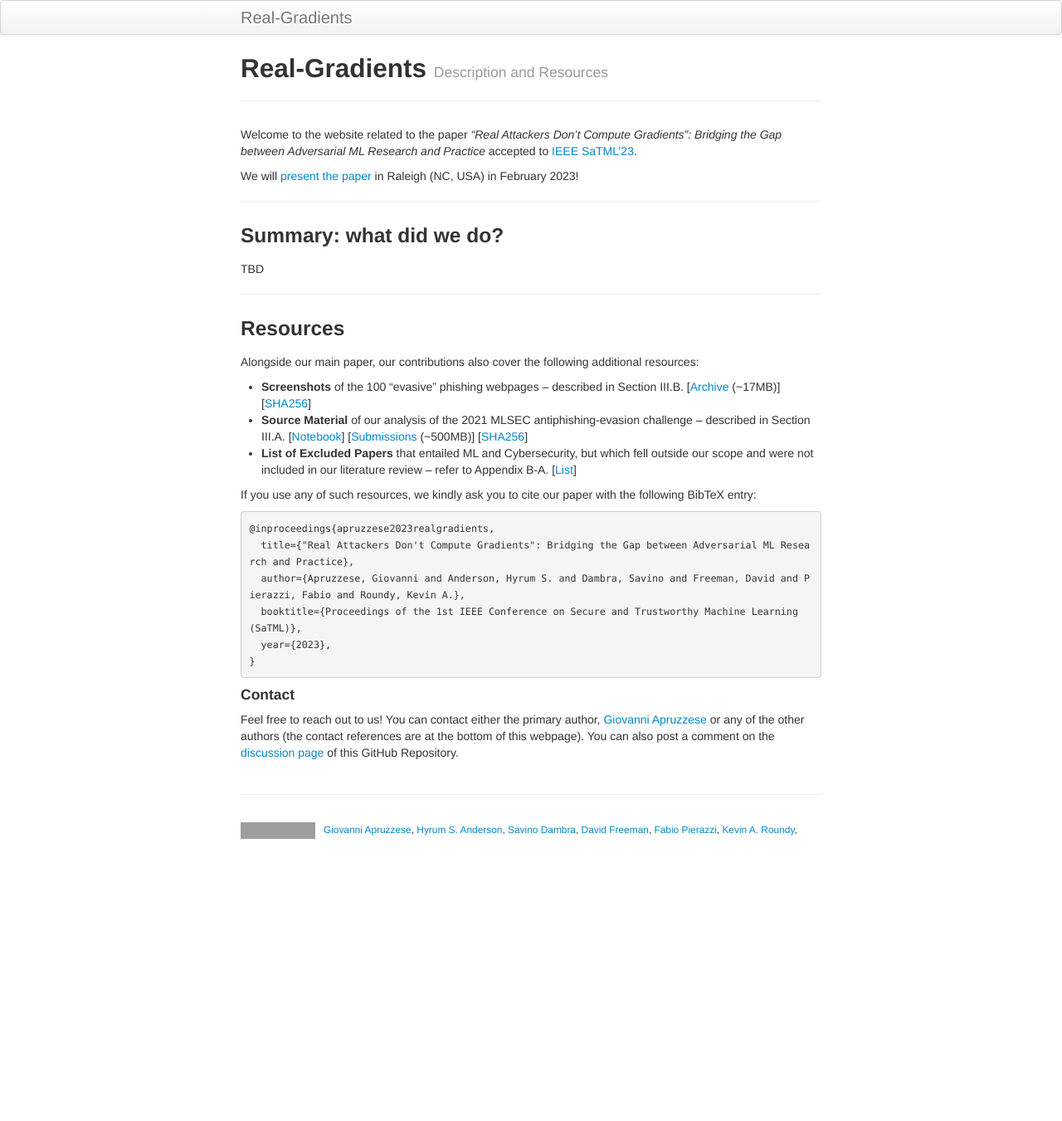
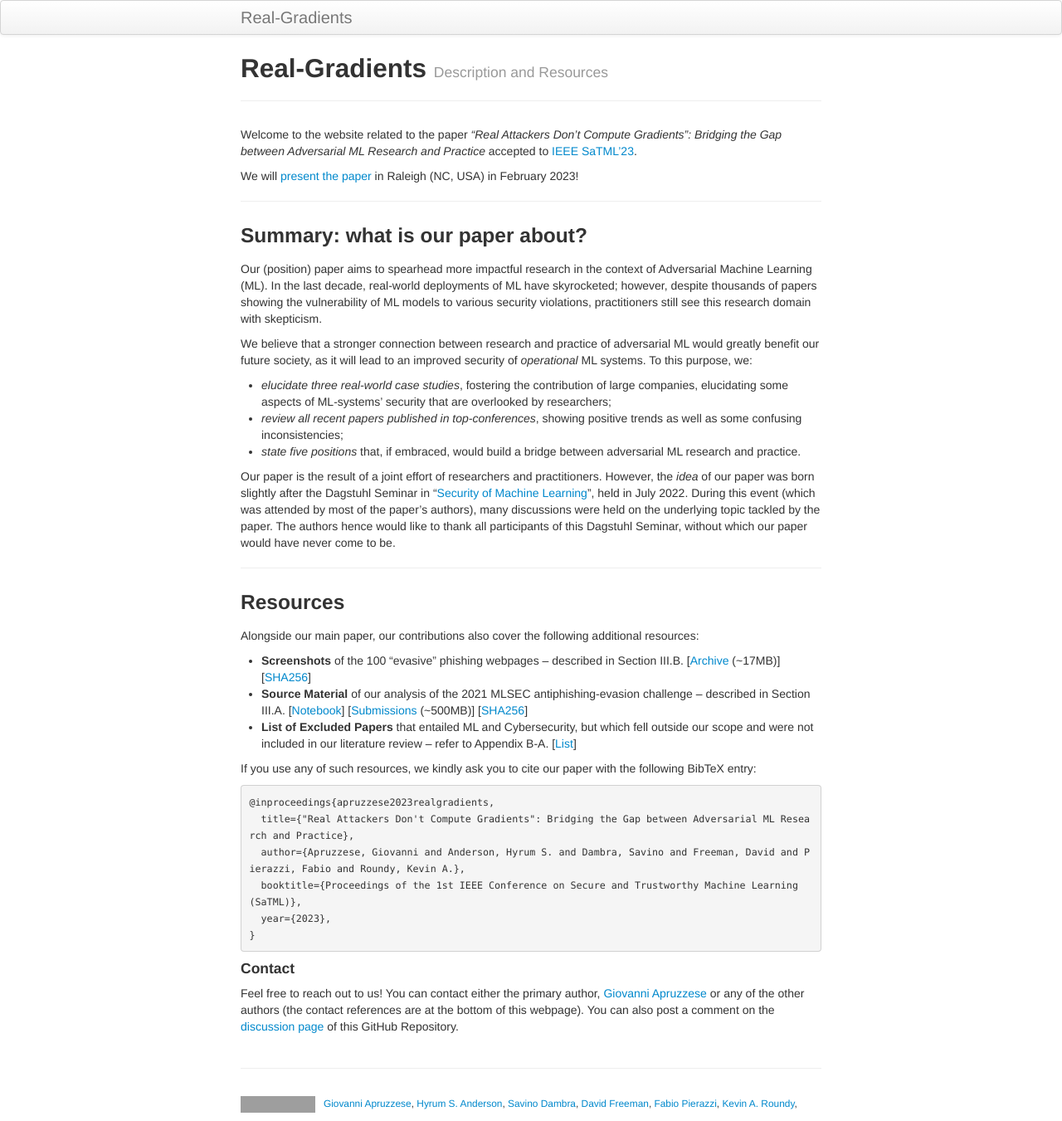
Before and after one commit to real-gradients/real-gradients.github.io, a Jekyll site: the page built from index.md, in a window 1280 px wide. Shown: the whole page at 83% size. Built offline with Jekyll 4.4.1, drawn with Linux system fonts in a browser that asks for light colours; before the commit the page ends 1021 px from its top, so only the background shows below that; grey boxes are pictures that could not be loaded.

Commit message:
resources

```diff
--- a/index.md
+++ b/index.md
@@ -13,9 +13,16 @@ We will [present the paper](https://satml.org/) in Raleigh (NC, USA) in February
 
 ---
 
-### Summary: what did we do?
+### Summary: what is our paper about?
 
-TBD
+Our (position) paper aims to spearhead more impactful research in the context of Adversarial Machine Learning (ML). In the last decade, real-world deployments of ML have skyrocketed; however, despite thousands of papers showing the vulnerability of ML models to various security violations, practitioners still see this research domain with skepticism.
+
+We believe that a stronger connection between research and practice of adversarial ML would greatly benefit our future society, as it will lead to an improved security of _operational_ ML systems. To this purpose, we:
+* _elucidate three real-world case studies_, fostering the contribution of large companies, elucidating some aspects of ML-systems' security that are overlooked by researchers;
+* _review all recent papers published in top-conferences_, showing positive trends as well as some confusing inconsistencies;
+* _state five positions_ that, if embraced, would build a bridge between adversarial ML research and practice.
+
+Our paper is the result of a joint effort of researchers and practitioners. However, the _idea_ of our paper was born slightly after the Dagstuhl Seminar in "[Security of Machine Learning](https://www.dagstuhl.de/en/program/calendar/semhp/?semnr=22281)", held in July 2022. During this event (which was attended by most of the paper's authors), many discussions were held on the underlying topic tackled by the paper. The authors hence would like to thank all participants of this Dagstuhl Seminar, without which our paper would have never come to be.
 
 
 
```
